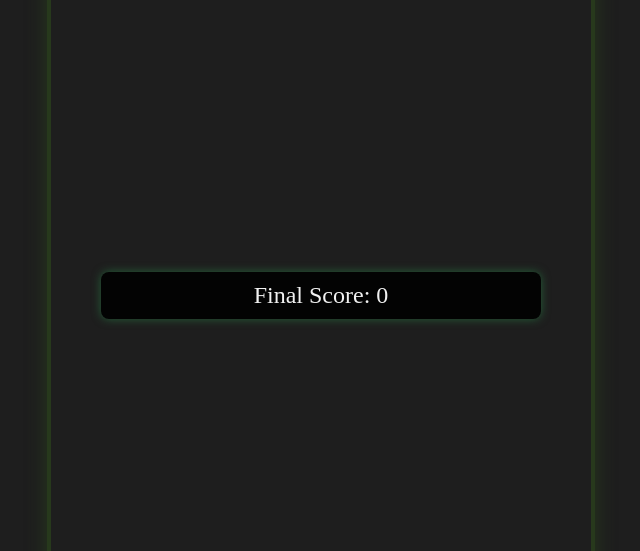
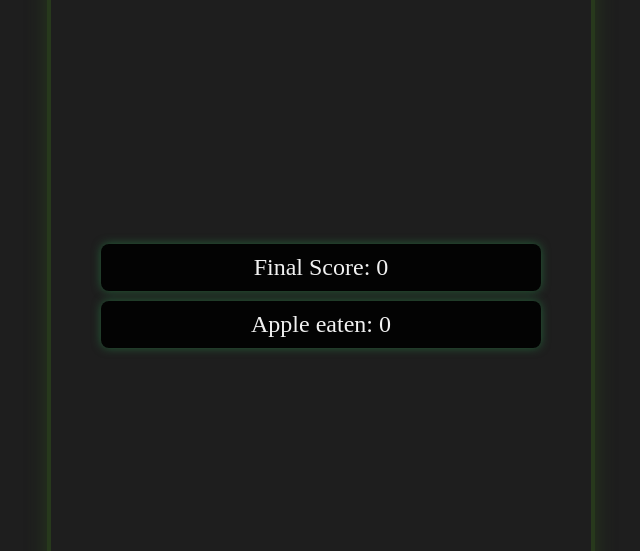
Before and after one commit to Marcus-Tipler/javascript-snake, a Flask app: page /end in a window 1280 px wide. Shown: the part 412-963 px from the top of the page, without its empty margins (319-959 px from the left). Run offline with Flask 3, Linux system fonts and the light colour scheme; some web fonts are replaced.

Commit message:
added apple eaten stats again

```diff
--- a/templates/end-game.html
+++ b/templates/end-game.html
@@ -21,6 +21,7 @@
             <div class="sg-stats-container">
                 <!-- Use the final_score and best_score variables passed from Flask -->
                 <div class="sg-score-box" id="finalScore">Final Score: {{ final_score }}</div>
+                <div class="sg-score-box" id="finalScore">Apple eaten: {{ apples }}</div>
             </div>
 
             <div class="sg-buttons">
```
